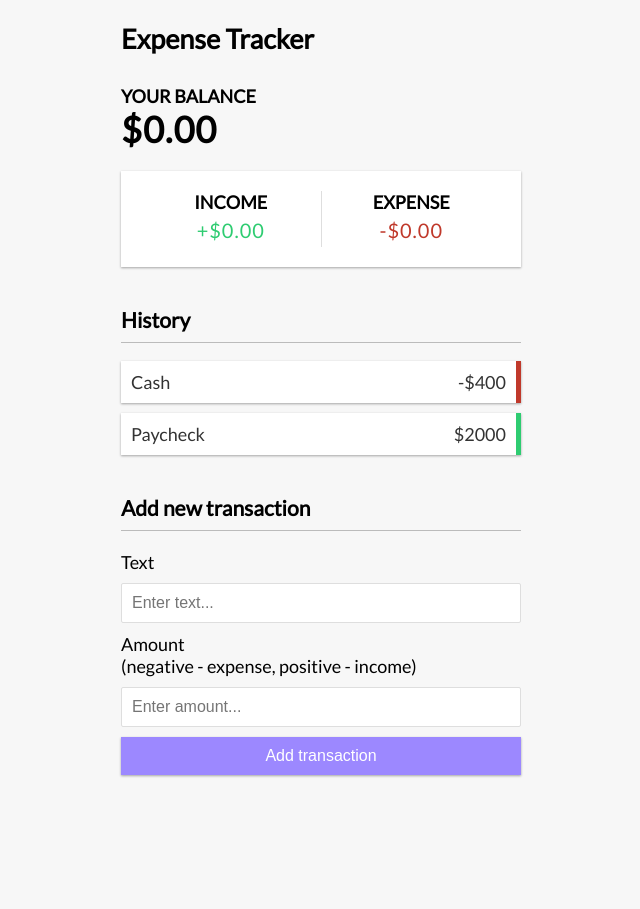
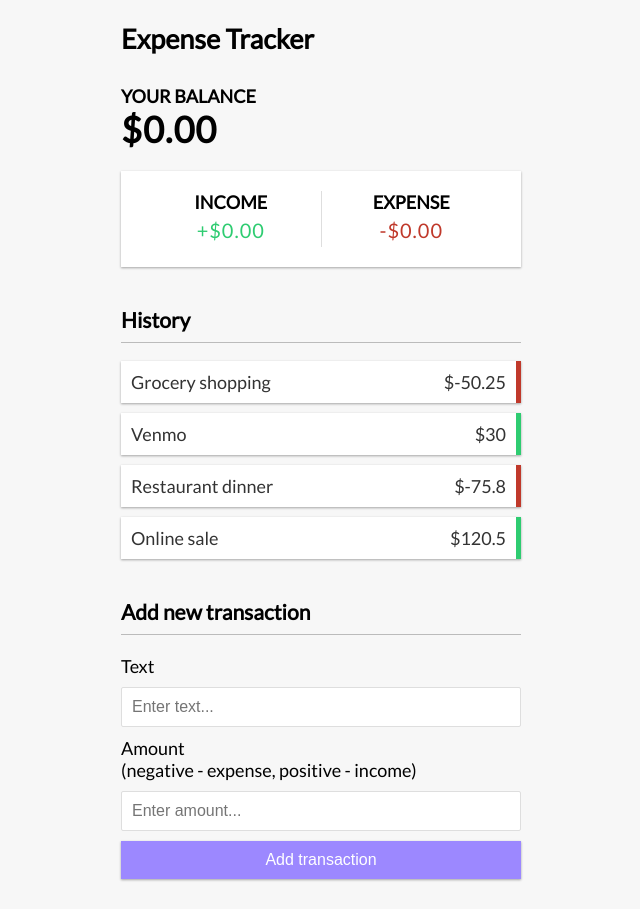
Before and after one commit to samuelaparker/expense-tracker, a Vue app: page / in a window 1280 px wide. Shown: the whole page, without its empty margins (319-959 px from the left). Before the commit the page ends 805 px from the top, so only its background shows below. Built offline with nearby package versions, Linux system fonts and the light colour scheme.

Commit message:
Display TransactionList

```diff
--- a/src/components/TransactionList.vue
+++ b/src/components/TransactionList.vue
@@ -1,7 +1,22 @@
 <template>
   <h3>History</h3>
   <ul id="list" class="list">
-    <li class="minus">Cash <span>-$400</span><button class="delete-btn">x</button></li>
-    <li class="plus">Paycheck <span>$2000</span><button class="delete-btn">x</button></li>
+    <li
+      v-for="transaction in transactions"
+      :key="transaction.id"
+      :class="transaction.amount < 0 ? 'minus' : 'plus'"
+    >
+      {{ transaction.text }} <span>${{ transaction.amount }}</span
+      ><button class="delete-btn">x</button>
+    </li>
   </ul>
 </template>
+
+<script setup>
+const transactions = [
+  { id: 1, text: 'Grocery shopping', amount: -50.25 },
+  { id: 2, text: 'Venmo', amount: 30.0 },
+  { id: 3, text: 'Restaurant dinner', amount: -75.8 },
+  { id: 4, text: 'Online sale', amount: 120.5 }
+]
+</script>
```
